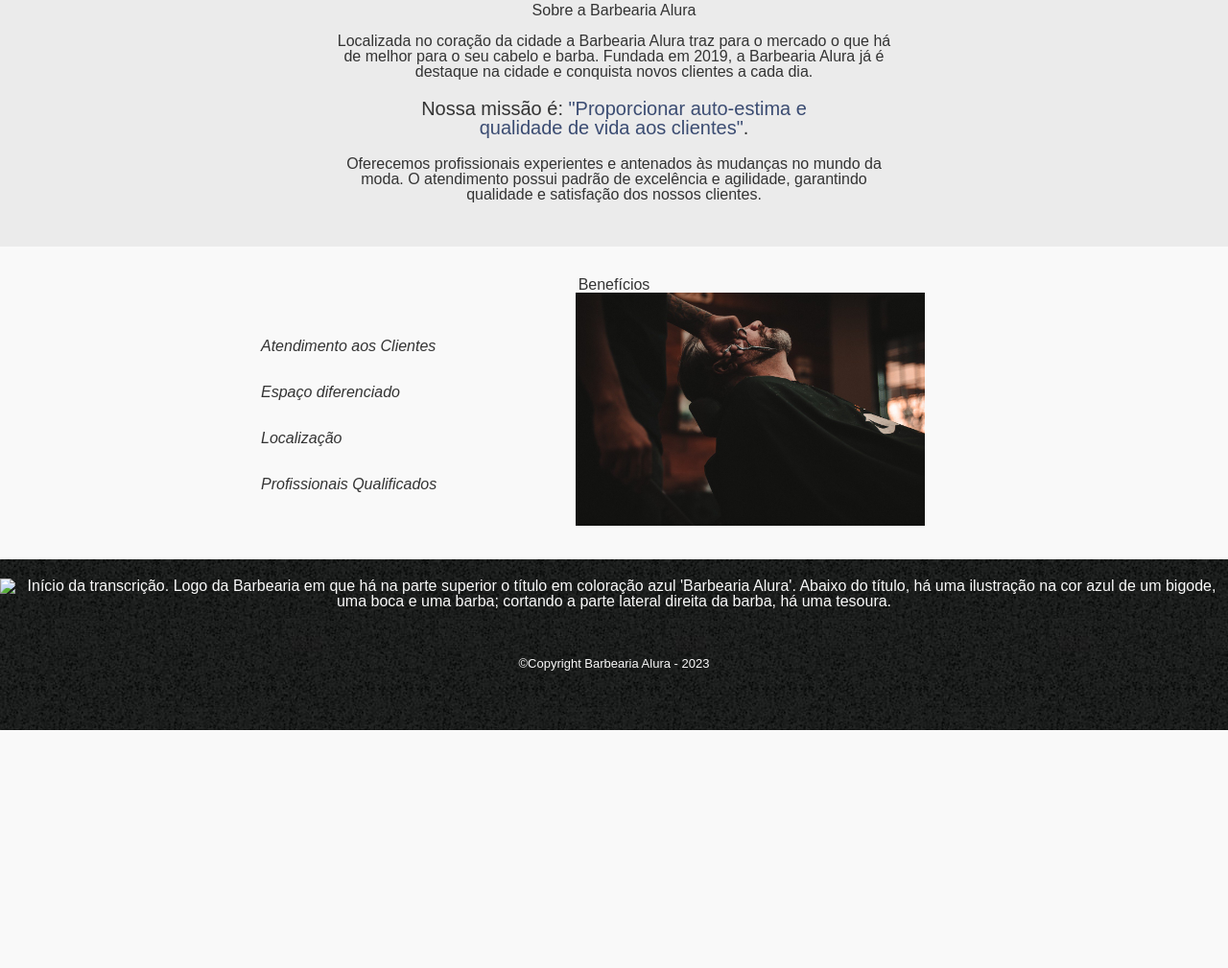
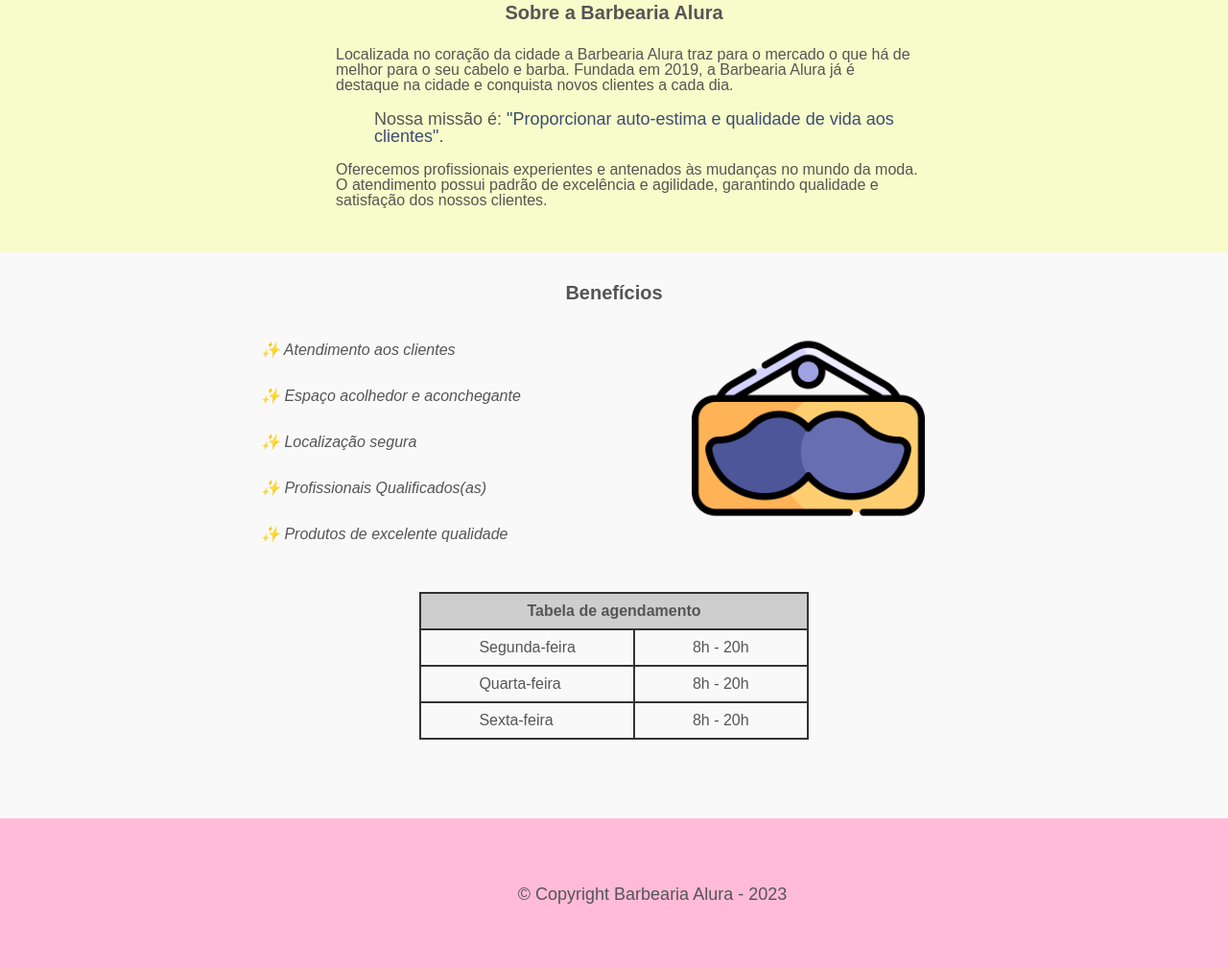
Before and after one commit to strawndri/html-e-css-IV, a plain HTML site: page index.html in a window 1280 px wide. Shown: the part 603-1612 px from the top of the page at 96% size. Before the commit the page ends 1364 px from the top, so only its background shows below. Drawn offline with Linux system fonts and the light colour scheme.

```diff
--- a/assets/styles/global.css
+++ b/assets/styles/global.css
@@ -1,6 +1,6 @@
 body {
     background: #F9F9F9;
-    color: #333;
+    color: #555;
     font-family:Arial,  sans-serif;
 }
 
@@ -49,19 +49,20 @@
     width: 100%;
 }
 
+h2, h3 {
+    font-size: 20px;
+    font-weight: bold;
+    padding-bottom: 10px;
+}
+
 footer {
     text-align: center;
-    background: url('../img/bg.jpg');
-    color: #f9f9f9;
+    background-color: #FFBBD8;
     padding: 20px 0 10px 0;
-}
-
-footer img {
-    width: 15%;
 }
 
 .copyright {
     padding: 40px 0;
-    font-size: 13px;
+    font-size: 18px;
     margin-top: 10px;
 }
--- a/assets/styles/style.css
+++ b/assets/styles/style.css
@@ -7,7 +7,7 @@
 }
 
 .principal {
-    background: #ebebeb;
+    background: #f8fcca;
     padding: 30px;
 }
 
@@ -16,12 +16,12 @@
 }
 
 p {
-    text-align: center;
+    width: 50%;
     margin: 1em 20em;
 }
 
 #missao {
-    font-size: 20px;
+    font-size: 18px;
 }
 
 em strong {
@@ -34,8 +34,8 @@
 
 .lista-beneficios {
     display: inline-block;
-    width: 20%;
-    margin: 3em 5em 0 15em;
+    width: 30%;
+    margin: 2em 5em 0 15em;
     vertical-align: top;
 }
 
@@ -45,5 +45,19 @@
 }
 
 .imagem-beneficios {
-    width: 30%;
+    width: 20%;
 }
+
+table {
+    margin: 20px auto 50px auto;
+}
+
+thead {
+    background-color: #cecece;
+    font-weight: bold;
+}
+
+td, th {
+    border: 2px solid #333;
+    padding: 10px 60px;
+}
--- a/index.html
+++ b/index.html
@@ -10,7 +10,7 @@
 <body>
     <header>
         <div class="caixa">
-            <h1><img class="logo" src="assets/img/logo.png" alt="Início da transcrição. Logo da Barbearia em que há na parte superior o título em coloração preta 'Barbearia Alura'. Abaixo do título, há uma ilustração na cor preta de um bigode, uma boca e uma barba; cortando a parte lateral direita da barba, há uma tesoura."></h1>
+            <h1><img class="logo" src="assets/img/logo.png" alt=""></h1>
             <nav>
                 <ul>
                     <li><a href="index.html">Home</a></li>
@@ -35,17 +35,36 @@
         <h3 class="titulo-centralizado">Benefícios</h3>
 
         <ul class="lista-beneficios">
-            <li class="itens">Atendimento aos Clientes</li>
-            <li class="itens">Espaço diferenciado</li>
-            <li class="itens">Localização</li>
-            <li class="itens">Profissionais Qualificados</li>
+            <li class="itens">&#10024; Atendimento aos clientes</li>
+            <li class="itens">&#10024; Espaço acolhedor e aconchegante</li>
+            <li class="itens">&#10024; Localização segura</li>
+            <li class="itens">&#10024; Profissionais Qualificados(as)</li>
+            <li class="itens">&#10024; Produtos de excelente qualidade</li>
         </ul>
 
-        <img class="imagem-beneficios" src="assets/img/beneficios.jpg">
+        <img class="imagem-beneficios" src="assets/img/barber-shop.png">
+        <table>
+            <thead>
+                <th colspan="2">Tabela de agendamento</th>
+            </thead>
+            <tbody>
+                <tr>
+                    <td>Segunda-feira</td>
+                    <td>8h - 20h</td>
+                </tr>
+                <tr>
+                    <td>Quarta-feira</td>
+                    <td>8h - 20h</td>
+                </tr>
+                <tr>
+                    <td>Sexta-feira</td>
+                    <td>8h - 20h</td>
+                </tr>
+            </tbody>
+        </table>
     </div>
     <footer>
-        <img class="logo" src="assets/img/logo-2-azul.png" alt="Início da transcrição. Logo da Barbearia em que há na parte superior o título em coloração azul 'Barbearia Alura'. Abaixo do título, há uma ilustração na cor azul de um bigode, uma boca e uma barba; cortando a parte lateral direita da barba, há uma tesoura.">
-        <p class="copyright">&copy;Copyright Barbearia Alura - 2023</p>
+        <p class="copyright">&copy; Copyright Barbearia Alura - 2023</p>
     </footer>
 </body>
 </html>
```
Also changed, not shown: assets/styles/contato.css (+14 -17 lines), assets/styles/produtos.css (+7 -4 lines), contato.html (+4 -22 lines), produtos.html (+3 -3 lines).
